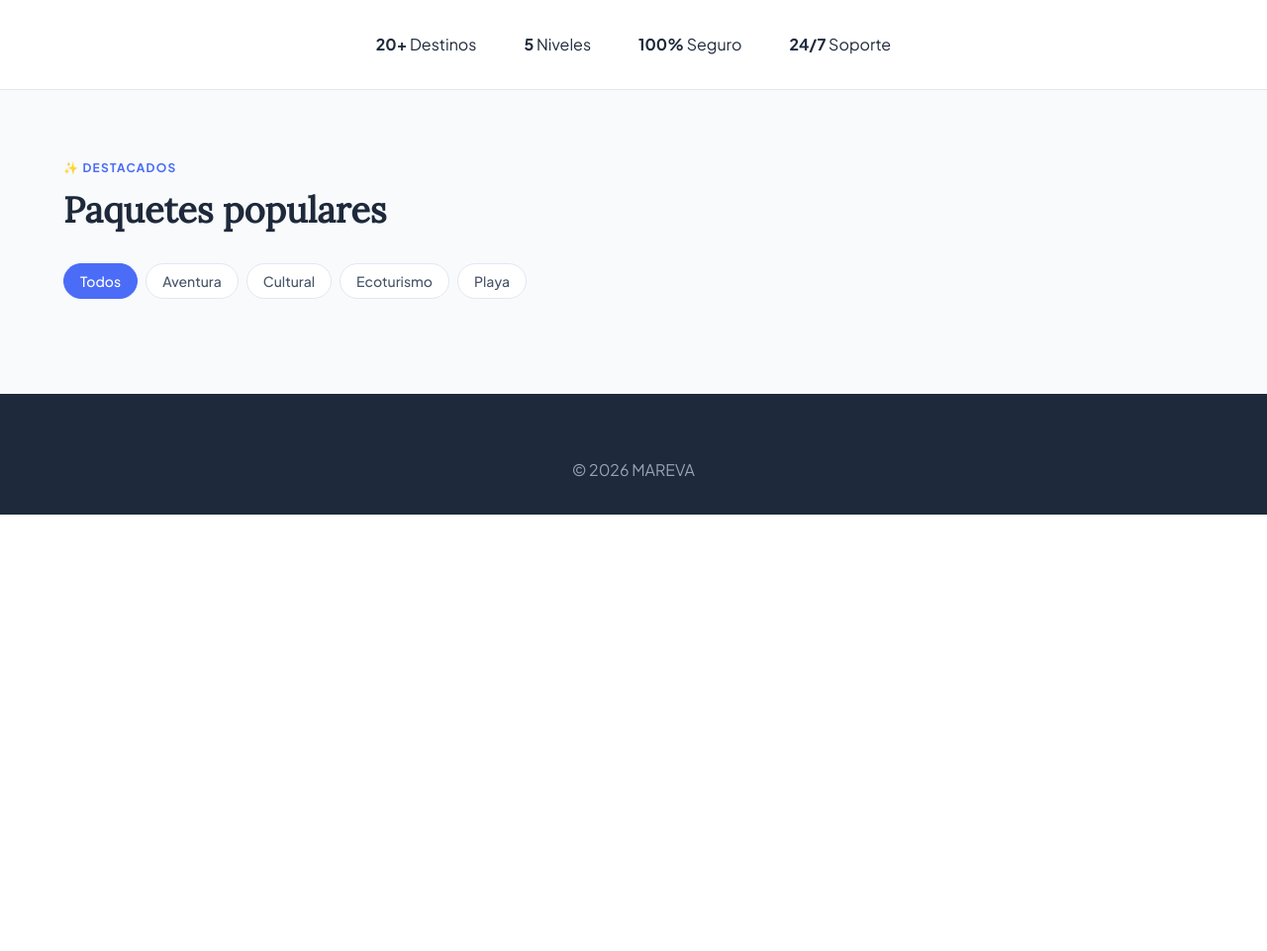
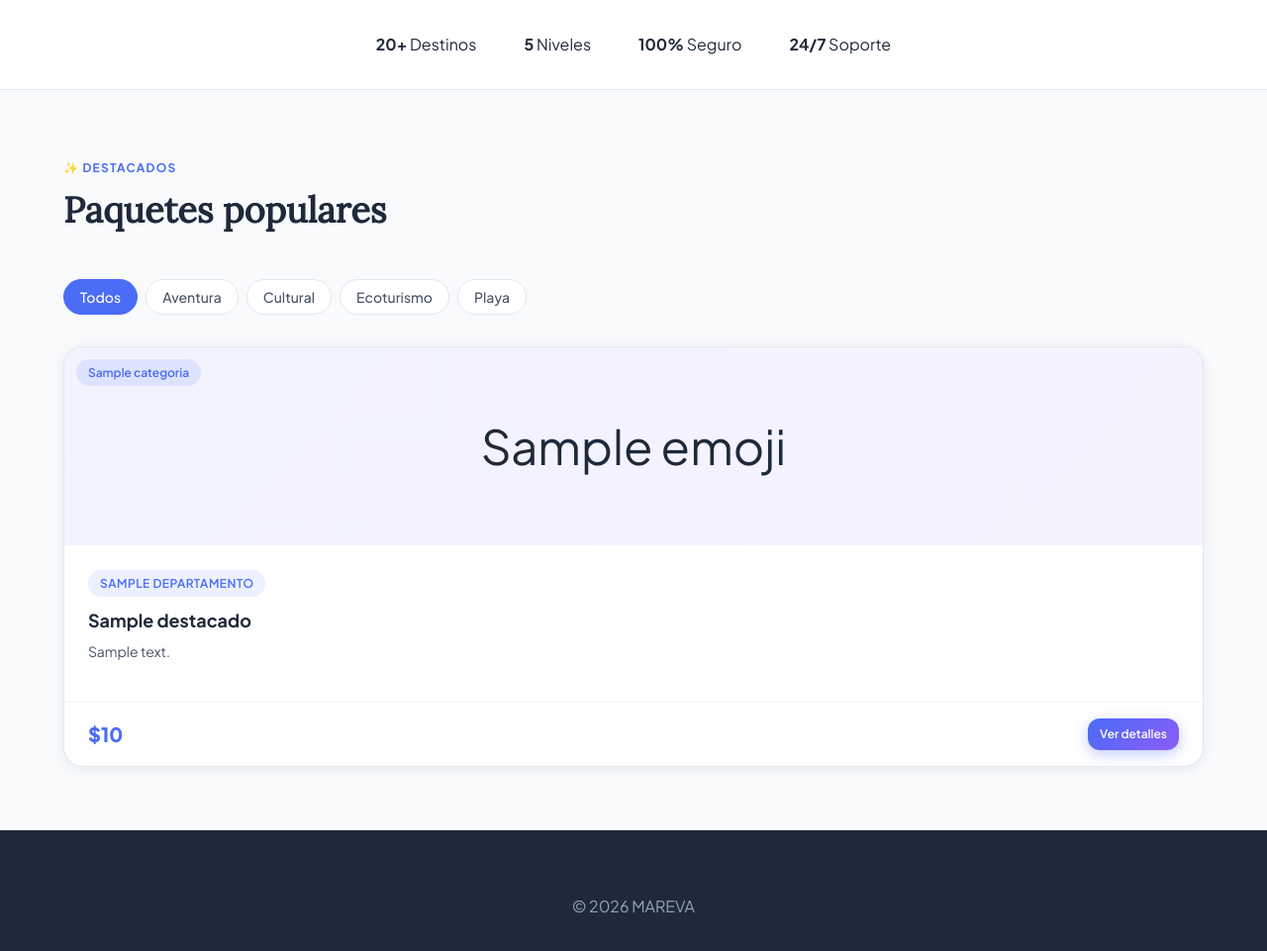
Before and after one commit to nicollvaleriasabogal9-eng/PROYECTO_MAREVA, a Flask app: template Proyecto Mareva/frontend/templates/principal/index.html in a window 1280 px wide. Shown: the part 804-1765 px from the top of the page at 99% size. Before the commit the page ends 1324 px from the top, so only its background shows below. Run offline with Flask 3, Linux system fonts and the light colour scheme; the template is opened without the code that fills it: most values are stand-ins (such as "Sample title", 1, 10 or a date in 2020); some libraries are stand-ins or nearby versions.

Commit message:
Agregamos los paquetes destacados para que se renderizen

```diff
--- a/Proyecto Mareva/frontend/templates/principal/index.html
+++ b/Proyecto Mareva/frontend/templates/principal/index.html
@@ -44,6 +44,8 @@
     <div class="section-header">
       <p class="section-label">✨ Destacados</p>
       <h2 class="section-title">Paquetes populares</h2>
+      <div class="grid-3" id="destacadosGrid">
+    </div>
     </div>
 
     <div class="filtros">
@@ -54,6 +56,26 @@
       <button class="filtro-btn" onclick="filtrarPaquetes('playa')">Playa</button>
     </div>
 
+    {% for p in destacados %}
+      <article class="card" data-categoria="{{ p.categoria }}">
+        <div class="card__img-wrap">
+          <div class="card__img--placeholder">{{ p.emoji }}</div>
+          <span class="card__badge badge badge-blue">{{ p.categoria }}</span>
+        </div>
+        <div class="card__body">
+          <div class="card__tag">{{ p.departamento }}</div>
+          <h3 class="card__title">{{ p.nombre }}</h3>
+          <p class="card__desc">{{ p.descripcion }}</p>
+        </div>
+        <div class="card__footer">
+          <div class="card__price">${{ "{:,.0f}".format(p.precio) }}</div>
+          <a href="{{ url_for('paquetes.ver_detalle', slug=p.slug) }}" class="btn btn-primary btn-sm">Ver detalles</a>
+        </div>
+      </article>
+      {% else %}
+      <p class="text-muted">Aún no hay paquetes destacados disponibles.</p>
+      {% endfor %}
+
 
 
   </div>
```
